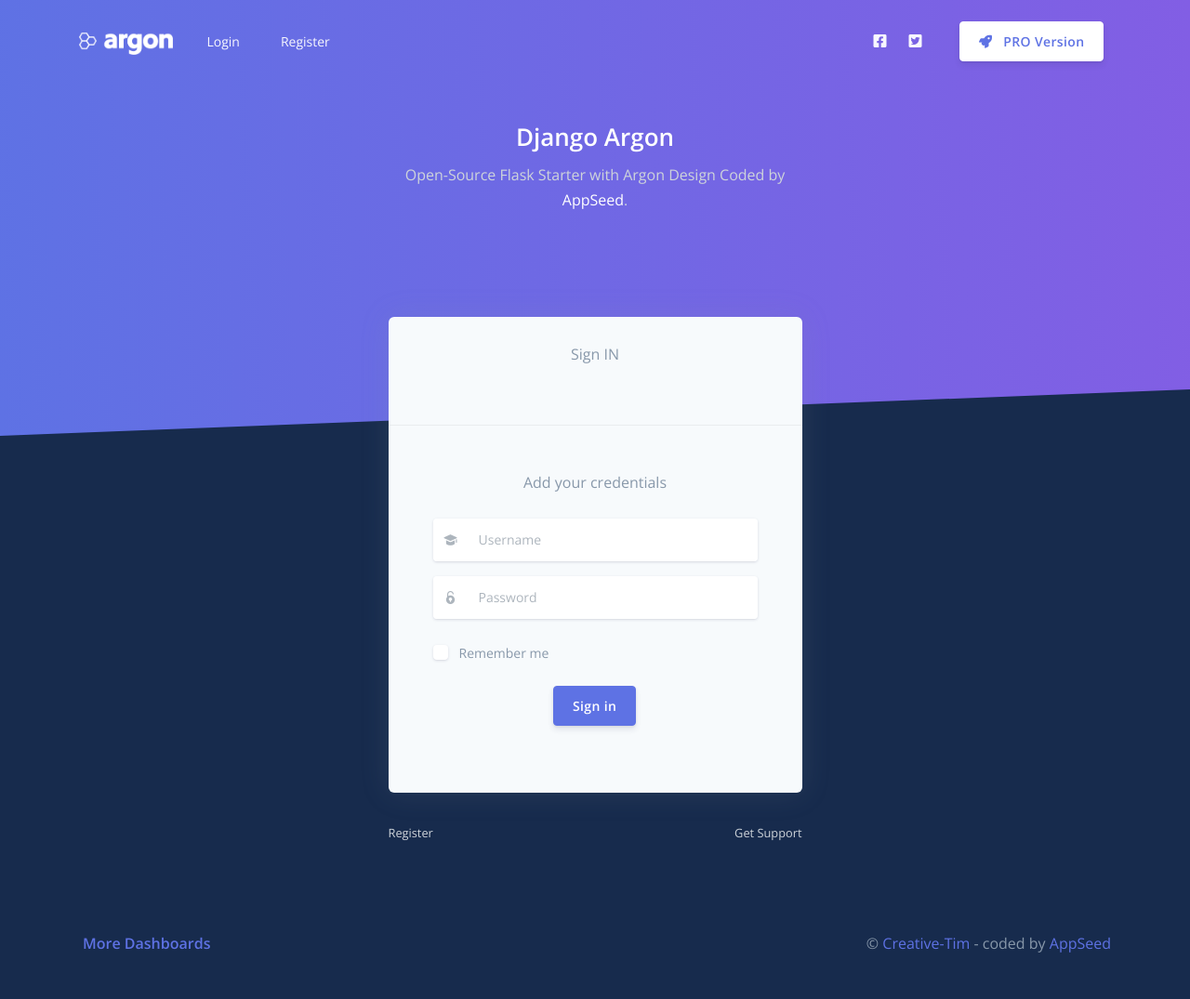
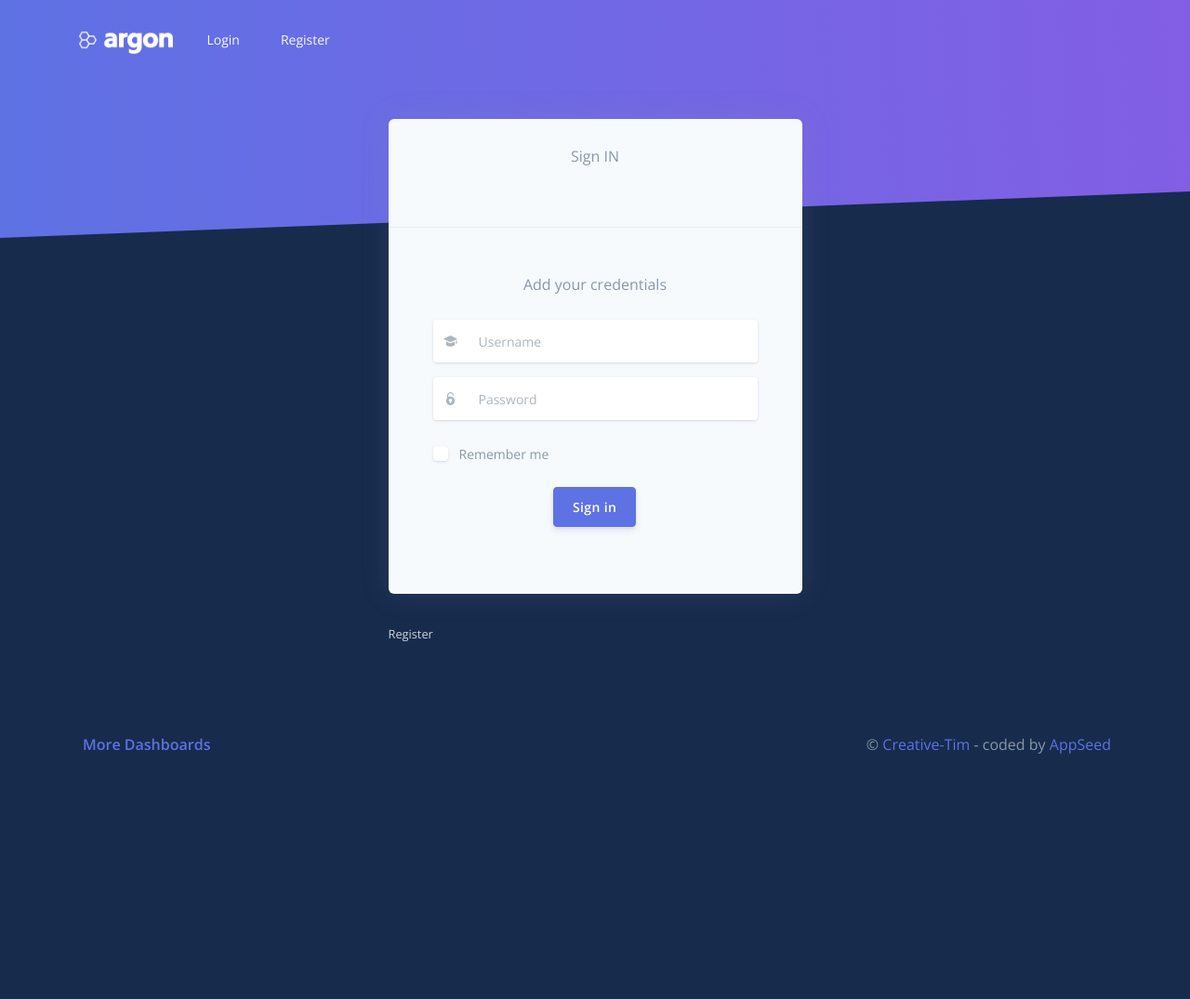
Before and after one commit to AstaGhost13/Django, a Django app: page /login/ in a window 1280 px wide. Shown: the whole page at 93% size. After the commit the page ends 811 px from the top, so only its background shows below. Run offline with Django 5.2, Linux system fonts and the light colour scheme; some libraries are stand-ins or nearby versions.

Commit message:
Cambio realizado 20:22

```diff
--- a/apps/templates/accounts/login.html
+++ b/apps/templates/accounts/login.html
@@ -66,9 +66,7 @@
             <div class="col-6">
               <a href="{% url 'register' %}" class="text-light"><small>Register</small></a>
             </div>
-            <div class="col-6 text-right">
-              <a href="https://appseed.us/support" class="text-light"><small>Get Support</small></a>
-            </div>
+
           </div>
         </div>
       </div>
--- a/apps/templates/includes/navigation-fullscreen.html
+++ b/apps/templates/includes/navigation-fullscreen.html
@@ -35,31 +35,7 @@
         </li>
       </ul>
       <hr class="d-lg-none" />
-      <ul class="navbar-nav align-items-lg-center ml-lg-auto">
-        <li class="nav-item">
-          <a class="nav-link nav-link-icon" href="https://www.facebook.com/webappseed"
-             target="_blank" data-toggle="tooltip" data-original-title="Like us on Facebook">
-            <i class="fab fa-facebook-square"></i>
-            <span class="nav-link-inner--text d-lg-none">Facebook</span>
-          </a>
-        </li>
-        <li class="nav-item">
-          <a class="nav-link nav-link-icon" href="https://twitter.com/webappseed"
-             target="_blank" data-toggle="tooltip" data-original-title="Follow us on Twitter">
-            <i class="fab fa-twitter-square"></i>
-            <span class="nav-link-inner--text d-lg-none">Twitter</span>
-          </a>
-        </li>
-        <li class="nav-item d-none d-lg-block ml-lg-4">
-          <a href="https://appseed.us/admin-dashboards/django-dashboard-argon-pro"
-             target="_blank" class="btn btn-neutral btn-icon">
-            <span class="btn-inner--icon">
-              <i class="fas fa-rocket mr-2"></i>
-            </span>
-            <span class="nav-link-inner--text">PRO Version</span>
-          </a>
-        </li>
-      </ul>
+
     </div>
   </div>
 </nav>
--- a/apps/templates/includes/sidenav.html
+++ b/apps/templates/includes/sidenav.html
@@ -26,7 +26,7 @@
           <li class="nav-item">
             <a class="nav-link {% if 'icons' in segment %} active {% endif %}" href="/icons.html">
               <i class="ni ni-planet text-orange"></i>
-              <span class="nav-link-text">Prueba</span>
+              <span class="nav-link-text">Piso</span>
             </a>
           </li>
           <li class="nav-item">
--- a/apps/templates/layouts/base-fullscreen.html
+++ b/apps/templates/layouts/base-fullscreen.html
@@ -18,7 +18,7 @@
   <link rel="canonical" href="https://appseed.us/admin-dashboards/django-dashboard-argon">
 
   <title>
-    Django Argon Dashboard - {% block title %} Open-Source Admin Panel {% endblock %} | AppSeed
+    Proyecto Django  - {% block title %} Admin Panel {% endblock %}
   </title>
 
   <link rel="icon" href="/static/assets/img/brand/favicon.png" type="image/png">
@@ -43,22 +43,7 @@
 
     <!-- Header -->
     <div class="header bg-gradient-primary py-7 py-lg-8">
-      <div class="container">
-        <div class="header-body text-center mb-7">
-          <div class="row justify-content-center">
-            <div class="col-lg-5 col-md-6">
-              <h1 class="text-white">
-                <a target="_blank" class="text-white"
-                   href="https://appseed.us/admin-dashboards/django-dashboard-argon">Django Argon</a>
-              </h1>
-              <p class="text-lead text-light">
-                Open-Source Flask Starter with Argon Design
-                Coded by <a target="_blank" class="text-white" href="https://appseed.us">AppSeed</a>.
-              </p>
-            </div>
-          </div>
-        </div>
-      </div>
+
       <div class="separator separator-bottom separator-skew zindex-100">
         <svg x="0" y="0" viewBox="0 0 2560 100" preserveAspectRatio="none" version="1.1" xmlns="http://www.w3.org/2000/svg">
           <polygon class="fill-default" points="2560 0 2560 100 0 100"></polygon>
--- a/apps/templates/layouts/base.html
+++ b/apps/templates/layouts/base.html
@@ -22,7 +22,7 @@
   <link rel="canonical" href="https://appseed.us/admin-dashboards/django-dashboard-argon">
 
   <title>
-    Django Argon Dashboard - {% block title %} Open-Source Admin Panel {% endblock %} | AppSeed
+     Dashboard - {% block title %} Admin Panel {% endblock %}
   </title>
 
   <!-- Favicon - loaded as static -->
```
